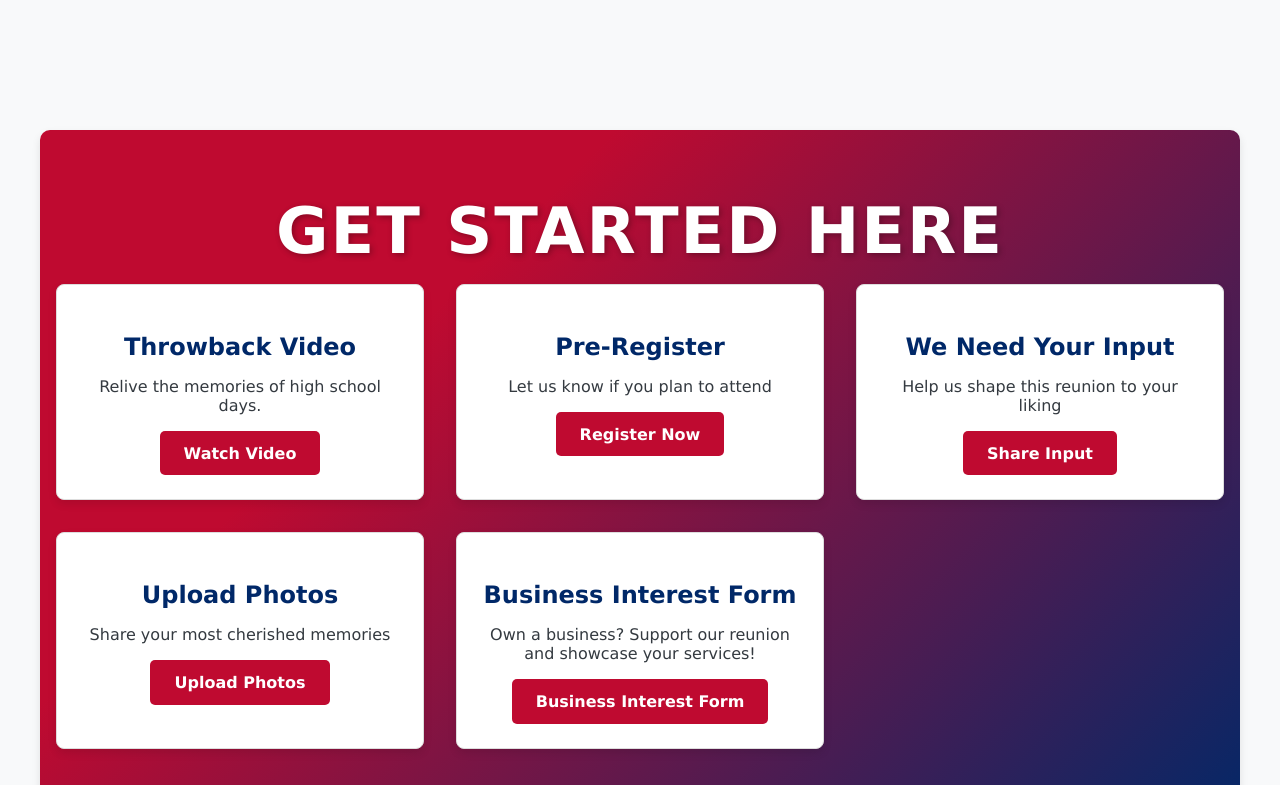
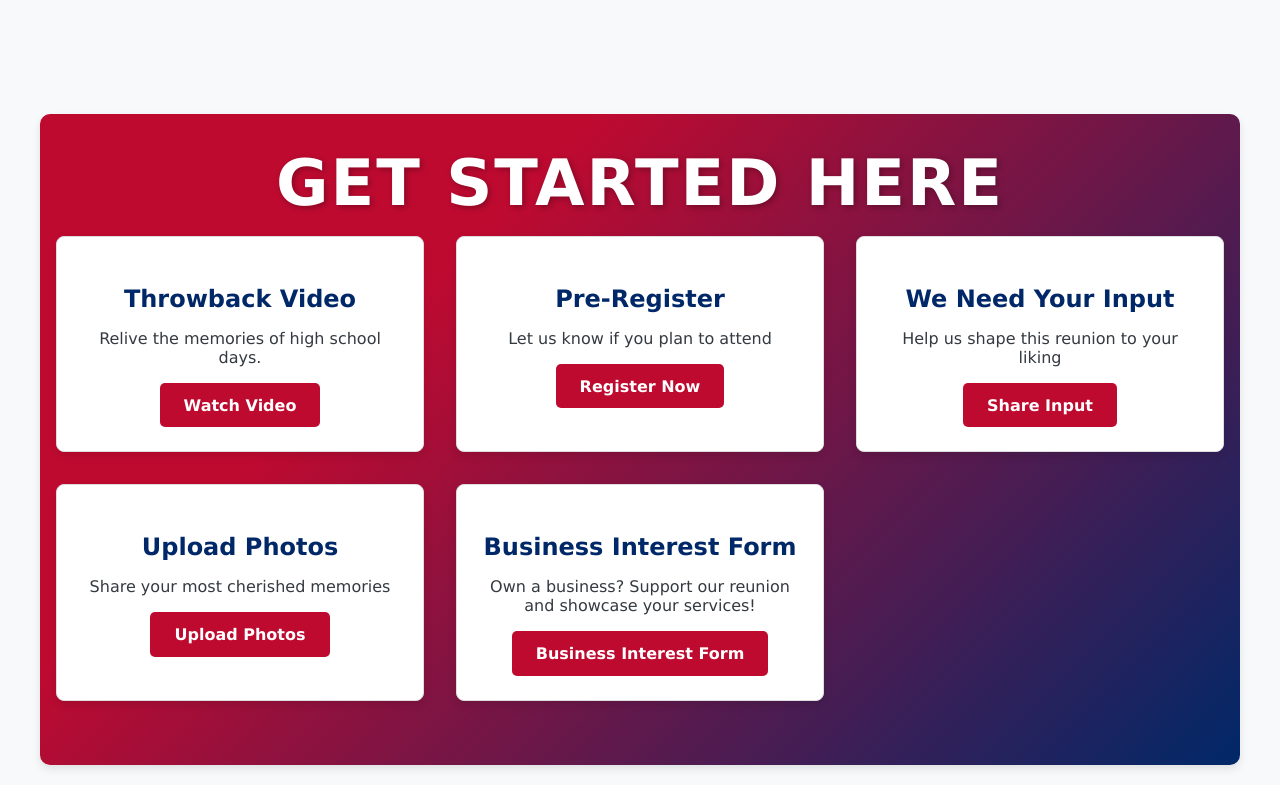
Before and after one commit to kayleeklug/samhouston2016-reunion, a plain HTML site: page index.html in a window 1280 px wide. Shown: the part 1055-1840 px from the top of the page. Drawn offline with Linux system fonts and the light colour scheme.

Commit message:
Add files via upload

```diff
--- a/index.html
+++ b/index.html
@@ -148,12 +148,12 @@
 
         #reconnect {
             text-align: center;
-            padding: 6rem 1rem; /* Increased padding for more space */
-            background: linear-gradient(135deg, #bf0a30 30%, #002868 100%); /* Gradient background */
+            padding: 4rem 1rem; /* Decreased padding from 6rem to 4rem */
+            background: linear-gradient(135deg, #bf0a30 30%, #002868 100%);
             position: relative;
             border-radius: 10px;
-            box-shadow: 0 4px 8px rgba(0, 0, 0, 0.1); /* Soft shadow for depth */
-            margin-top: 2rem;
+            box-shadow: 0 4px 8px rgba(0, 0, 0, 0.1);
+            margin-top: 1rem; /* Reduced margin-top to pull it closer */
         }
 
         #reconnect h2 {
```
